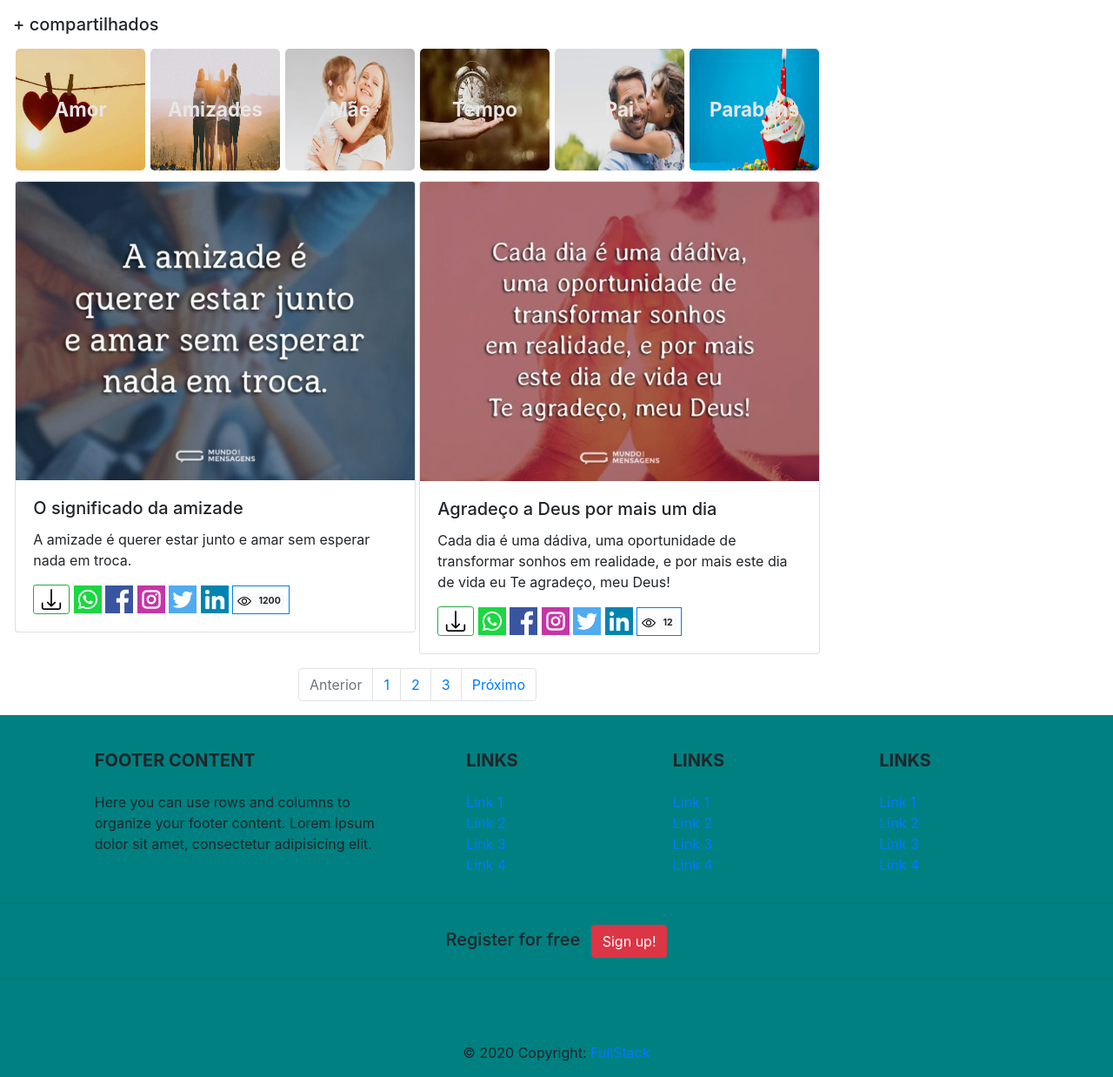
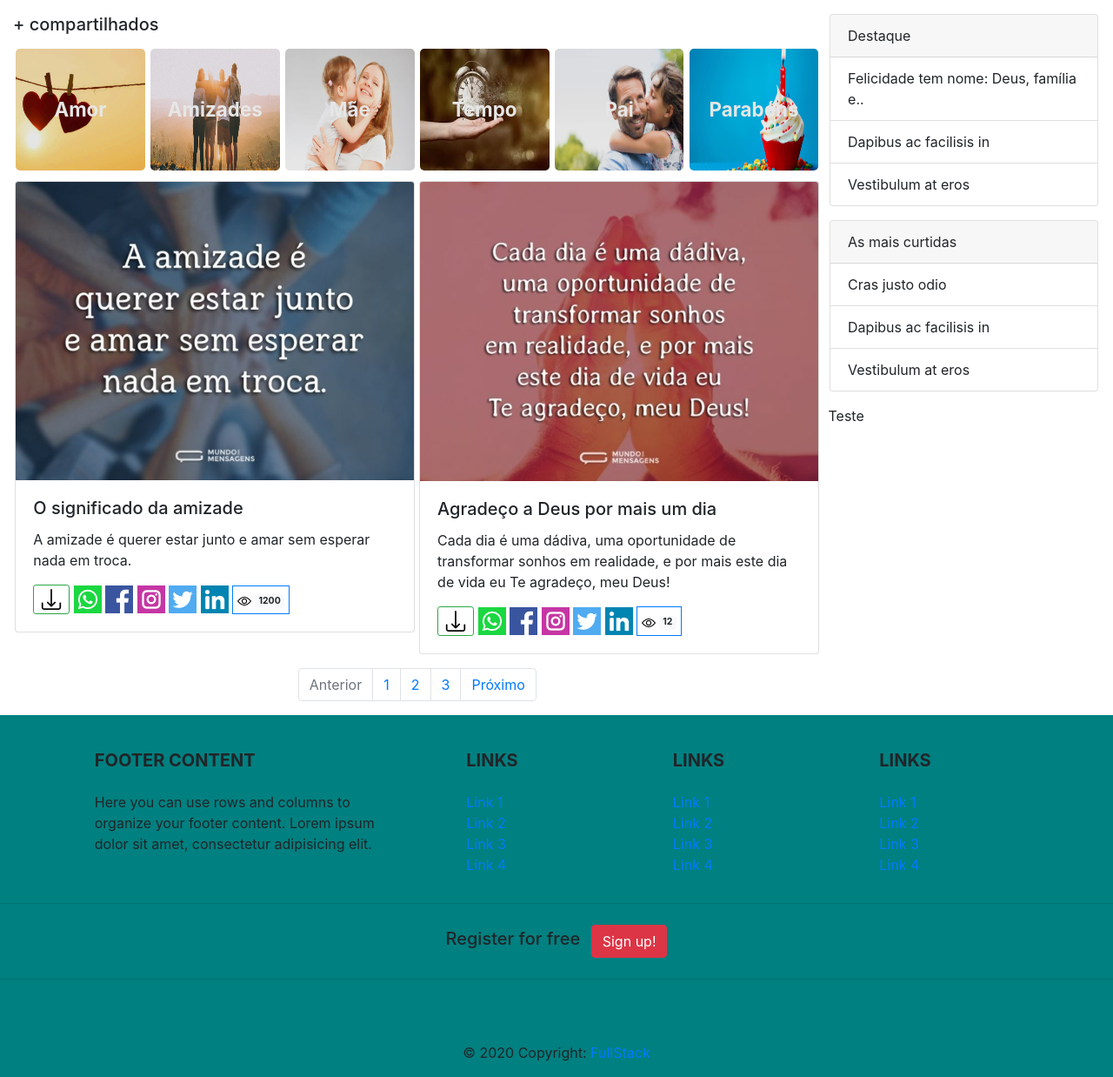
Before and after one commit to Diego2016Cristina/io-reflection-portal, a CodeIgniter app: page /portal_reflexoes/ in a window 1280 px wide. Shown: the part 57-1295 px from the top of the page at 87% size. Run offline with CodeIgniter, Linux system fonts and the light colour scheme.

Commit message:
Criando o arquivo aside

```diff
--- /dev/null
+++ b/application/views/site/aside.php
@@ -0,0 +1,22 @@
+<!-- INICIO DOS CARDS VERTICAIS -->
+<div class="card mt-3 mb-3 card_vertical">
+  <div class="card-header">
+    Destaque
+  </div>
+  <ul class="list-group list-group-flush">
+    <li class="list-group-item">Felicidade tem nome: Deus, família e..</li>
+    <li class="list-group-item">Dapibus ac facilisis in</li>
+    <li class="list-group-item">Vestibulum at eros</li>
+  </ul>
+</div>
+<div class="card mb-3 card_vertical">
+  <div class="card-header">
+    As mais curtidas
+  </div>
+  <ul class="list-group list-group-flush">
+    <li class="list-group-item">Cras justo odio</li>
+    <li class="list-group-item">Dapibus ac facilisis in</li>
+    <li class="list-group-item">Vestibulum at eros</li>
+  </ul>
+</div>
+<div class="12">Teste</div>
--- a/application/views/site/header.php
+++ b/application/views/site/header.php
@@ -24,7 +24,7 @@
           </div>
         </li>
         <li class="nav-item">
-          <a class="btn btn-success btn-sm mt-1" href="Teste">+ Adicionar frase</a>
+          <a class="btn btn-success btn-sm mt-1" href="<?= base_url('usuario_login'); ?>" target="_blank">+ Adicionar frase</a>
         </li>
       </ul>
       <form class="form-inline my-2 my-lg-0">
--- a/application/views/site/section.php
+++ b/application/views/site/section.php
@@ -1,6 +1,6 @@
 <div role="main" class="container-fluid">
-   <div class="row">
-     <div class="col-sm-12 col-md-9 col-lg-9 col-xl-9">
+   <div class="row no-gutters">
+     <div class="col-sm-12 col-md-9 col-lg-9 col-xl-9" id="section_main">
        <div class="mt-3">
          <p class="h5 mb-3"> + compartilhados </p>
          <div class="row no-gutters"><!-- style="position: relative; left: -10px" -->
@@ -31,8 +31,13 @@
          </div>
        </div>
        <?php
-          include('section_degustador.php');
+          include('article.php');
        ?>
+   </div>
+   <div class="col-sm-12 col-md-3 col-lg-3 col-xl-3">
+    <?php
+      include('aside.php');
+    ?>
    </div>
 </div>
 </div>
--- a/application/views/template.php
+++ b/application/views/template.php
@@ -17,7 +17,8 @@
     <link rel="stylesheet" type="text/css" href="<?= base_url('assets/css/200619pr2331.min.css') ?>">
     <link rel="stylesheet" type="text/css" href="<?= base_url('assets/css/main.css') ?>">
     <link rel="stylesheet" type="text/css" href="<?= base_url('assets/css/style_all.css') ?>">
-    <link rel="stylesheet" type="text/css" href="<?= base_url('assets/css/section_degustador.css') ?>">
+    <link rel="stylesheet" type="text/css" href="<?= base_url('assets/css/article.css') ?>">
+    <link rel="stylesheet" type="text/css" href="<?= base_url('assets/css/aside.css') ?>">
   </head>
   <body>
     <!-- Base do template para todas as páginas seguintes -->
--- /dev/null
+++ b/assets/css/aside.css
@@ -0,0 +1,28 @@
+/* CARDS VERTICAL */
+.card_vertical {
+  position: relative;
+  top: 0px;
+  margin: 0 auto;
+}
+
+  @media screen and (min-width: 993px) and (max-width: 1200px) { /*XL Tela Super grande*/
+    .card_vertical {
+      width: 98%;
+    }
+  }
+ @media screen and (min-width: 769px) and (max-width: 992px) { /*LG Muito Grande*/
+   .card_vertical {
+     width: 100%;
+     font-size: 0.8em;
+   }
+ }
+ @media screen and (min-width: 577px) and (max-width: 768px) { /*MD Tela grande*/
+   .card_vertical {
+     width: 99%;
+   }
+ }
+ @media screen and (min-width: 0px) and (max-width: 576px) { /*SM Tela média*/
+   .card_vertical {
+     width: 100%;
+   }
+ }
--- a/assets/css/main.css
+++ b/assets/css/main.css
@@ -1,3 +1,36 @@
+/*ACATANDO QUADRADO EM VOLTA DO SECTION*/
+  #section_main {
+    padding-right: 8px
+  }
+/*FIM*/
+/* CONFIGURAÇÕES QUADRADO DO SECTION COM MEDIA QUERY */
+@media screen and (min-width: 993px) and (max-width: 1200px) {
+  #section_main {
+    padding-right: 5px
+  }
+}
+
+@media screen and (min-width: 769px) and (max-width: 992px) {
+  #section_main {
+    padding-right: 5px
+  }
+}
+
+@media screen and (min-width: 577px) and (max-width: 768px) {
+  #section_main {
+    padding-right: 0px;
+  }
+}
+
+@media screen and (min-width: 0px) and (max-width: 576px) {
+  #section_main {
+    padding-right: 0px;
+  }
+}
+/*FIM*/
+
+
+
 /*ATACA A IMAGEM E TUDO QUE TEM DENTRO DELA*/
    .tcc {
      filter: brightness(90%);
@@ -78,24 +111,3 @@
 /* FIM DAS CONFIGURAÇÕES DAS IMAGENS COM MEDIA QUERY */
 
   /*==========================================================================*/
-/* CARDS VERTICAL */
-  @media screen and (min-width: 993px) and (max-width: 1200px) { /*XL Tela Super grande*/
-    .card_vertical {
-      width: 155px;
-    }
-  }
- @media screen and (min-width: 769px) and (max-width: 992px) { /*LG Muito Grande*/
-   .card_vertical {
-     width: 310px;
-   }
- }
- @media screen and (min-width: 577px) and (max-width: 768px) { /*MD Tela grande*/
-   .card_vertical {
-     width: 455%;
-   }
- }
- @media screen and (min-width: 0px) and (max-width: 576px) { /*SM Tela média*/
-   .card_vertical {
-     width: 100%;
-   }
- }
```
Also changed, not shown: application/views/site/article.php (renamed from application/views/site/section_degustador.php), assets/css/article.css (renamed from assets/css/section_degustador.css).
